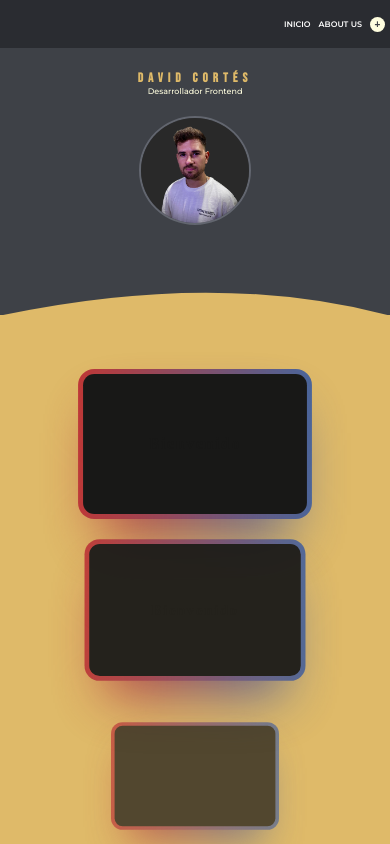
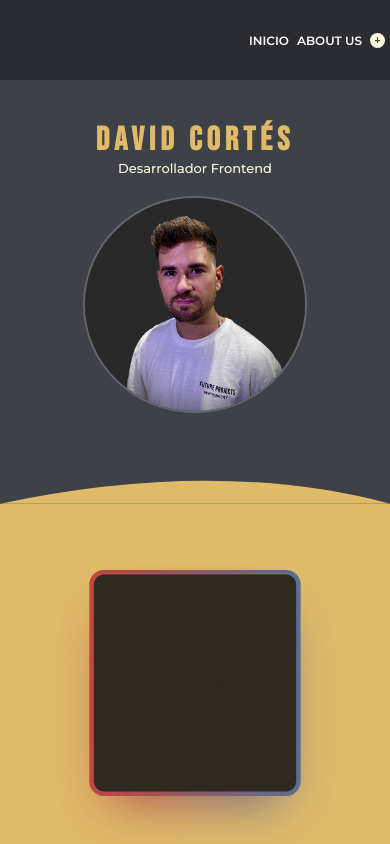
Before and after one commit to davidcortesdev/mi-portfolio, a React (Vite) app: page / in a window 390 px wide. Shown: the top 844 px of the page. Built offline with nearby package versions, Linux system fonts and the light colour scheme.

Commit message:
updated responsive

```diff
--- a/src/index.css
+++ b/src/index.css
@@ -351,14 +351,14 @@ body {
     font-size: 2rem;
     justify-content: right;
     background: #2a2c31;
-    height: 3rem;
+    height: 5rem;
     position: fixed;
     width: 100%;
     z-index: 2;
   }
 
   .links a{
-    font-size: 8px;
+    font-size: 12px;
     text-transform: uppercase;
   }
 
@@ -376,13 +376,18 @@ body {
     font-size: 10px;
   }
 
+  .imagen-perfil{
+    width: 14rem;
+    border: 2px solid #666973ed;
+  }
+
   /* MEDIA CABECERA 1 */
 
   .seccion-cabecera{
     flex-direction: column;
     padding: 0;
     height: auto;
-    padding-top: 70px;
+    padding-top: 120px;
   }
 
   .cabecera-izq{
@@ -392,12 +397,12 @@ body {
   }
 
   .cabecera-izq h1{
-    font-size: 13px;
+    font-size: 33px;
     color: #dfba69;
   }
 
   .cabecera-izq p{
-    font-size: 8px;
+    font-size: 13px;
   }
 
   .cabecera-der{
@@ -406,12 +411,6 @@ body {
     text-align: center;
   }
 
-  .imagen-perfil{
-    width: 7rem;
-    border: 2px solid #666973ed;
-  }
-
-
   .seccion-tarjetas{
     margin-top: 50px;
     height: 200px;
@@ -419,7 +418,7 @@ body {
   }
 
   .card{
-    height: 150px;
+    height: 250px;
   }
 
 
```
